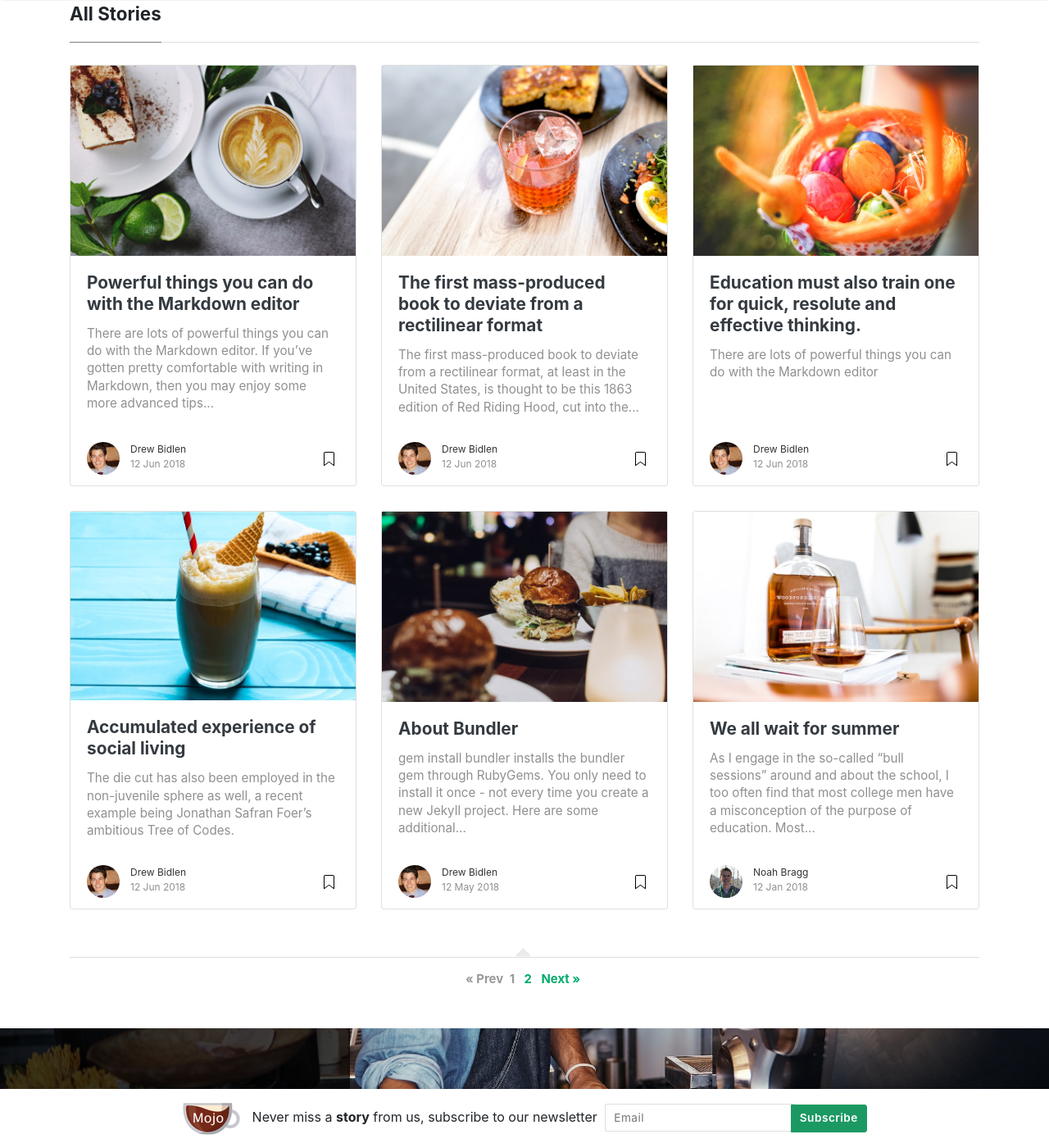
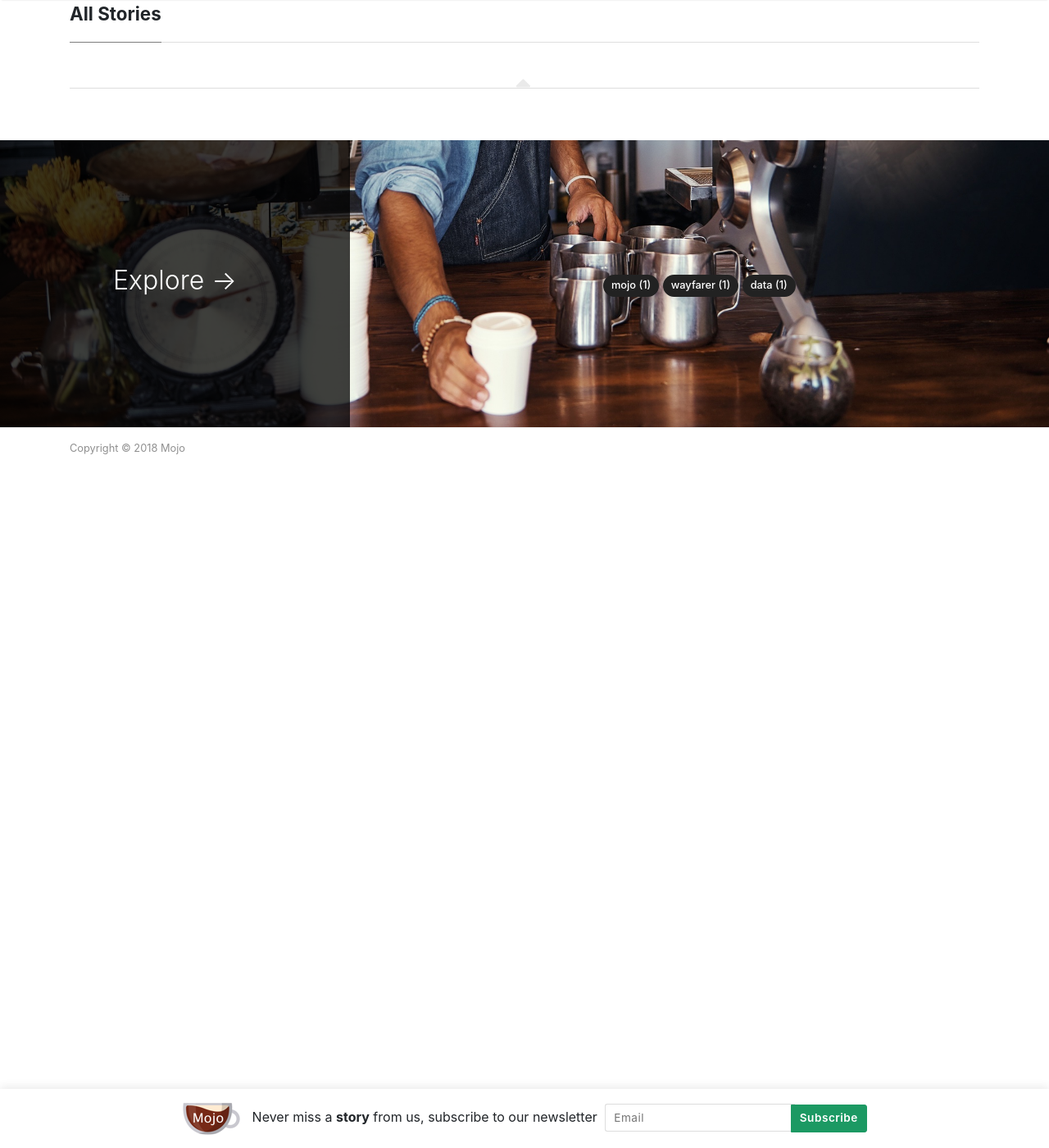
Before and after one commit to normdoow/normdoow.github.io, a Jekyll site: the page built from index.html, in a window 1280 px wide and 1400 px high, scrolled down 628 px. Shown: the whole window at 82% size. Built offline with Jekyll 4.4.1, drawn with Linux system fonts in a browser that asks for light colours; nearby versions of some CDN libraries; the list of posts is cut into pages by our own code; comment, search, counter and statistics services are not loaded; some of the changed text lies outside the part shown.

Commit message:
removed extra posts, added some meta data

````diff
--- a/_posts/2018-01-11-customer-service.md
+++ /dev/null
@@ -1,21 +0,0 @@
----
-layout: post
-title:  "What is Jekylls"
-author: drew
-categories: [ Jekyll, tutorial ]
-image: assets/images/11.jpg
-featured: true
-hidden: true
----
-
-No more databases, comment moderation, or pesky updates to install-just your content. Markdown, Liquid, HTML & CSS go in. Static sites come out ready for deployment. Permalinks, categories, pages, posts, and custom layouts are all first-class citizens here.
-
-Sick of dealing with hosting companies? GitHub Pages are powered by Jekyll, so you can easily deploy your site using GitHub for free-custom domain name and all.
-
-## What is Jekyll?
-
-Jekyll is a simple, blog-aware, static site generator.
-
-You create your content as text files (Markdown), and organize them into folders. Then, you build the shell of your site using Liquid-enhanced HTML templates. Jekyll automatically stitches the content and templates together, generating a website made entirely of static assets, suitable for uploading to any server.
-
-Jekyll happens to be the engine behind GitHub Pages, so you can host your project’s Jekyll page/blog/website on GitHub’s servers for free.
--- a/_posts/2018-01-12-we-all-wait-for-summer.md
+++ /dev/null
@@ -1,10 +0,0 @@
----
-layout: post
-title:  "We all wait for summer"
-author: noah
-categories: [ Jekyll, tutorial ]
-image: assets/images/5.jpg
----
-As I engage in the so-called "bull sessions" around and about the school, I too often find that most college men have a misconception of the purpose of education. Most of the "brethren" think that education should equip them with the proper instruments of exploitation so that they can forever trample over the masses. Still others think that education should furnish them with noble ends rather than means to an end.
-
-It seems to me that education has a two-fold function to perform in the life of man and in society: the one is utility and the other is culture. Education must enable a man to become more efficient, to achieve with increasing facility the ligitimate goals of his life.
--- a/_posts/2018-05-12-about-bundler.md
+++ /dev/null
@@ -1,16 +0,0 @@
----
-layout: post
-title:  "About Bundler"
-author: drew
-categories: [ Jekyll ]
-image: assets/images/2.jpg
----
-`gem install bundler` installs the bundler gem through RubyGems. You only need to install it once - not every time you create a new Jekyll project. Here are some additional details:
-
-`bundler` is a gem that manages other Ruby gems. It makes sure your gems and gem versions are compatible, and that you have all necessary dependencies each gem requires.
-
-The `Gemfile` and `Gemfile.lock` files inform `Bundler` about the gem requirements in your site. If your site doesn’t have these Gemfiles, you can omit `bundle exec` and just `run jekyll serve`.
-
-When you run `bundle exec jekyll serve`, `Bundler` uses the gems and versions as specified in `Gemfile.lock` to ensure your Jekyll site builds with no compatibility or dependency conflicts.
-
-For more information about how to use `Bundler` in your Jekyll project, this tutorial should provide answers to the most common questions and explain how to get up and running quickly.
--- a/_posts/2018-06-12-acumulated-experience.md
+++ /dev/null
@@ -1,16 +0,0 @@
----
-layout: post
-title:  "Accumulated experience of social living"
-author: drew
-categories: [ Jekyll, tutorial ]
-image: assets/images/15.jpg
----
-The die cut has also been employed in the non-juvenile sphere as well, a recent example being Jonathan Safran Foer’s ambitious Tree of Codes.
-
-As for this particular rendition of Charles Perrault’s classic tale, the text and design is by Lydia Very (1823-1901), sister of Transcendentalist poet Jones Very. The gruesome ending of the original - which sees Little Red Riding Hood being gobbled up as well as her grandmother - is avoided here, the gore giving way to the less bloody aims of the morality tale, and the lesson that one should not disobey one’s mother.
-
-The first mass-produced book to deviate from a rectilinear format, at least in the United States, is thought to be this 1863 edition of Red Riding Hood, cut into the shape of the protagonist herself with the troublesome wolf curled at her feet. Produced by the Boston-based publisher Louis Prang, this is the first in their “Doll Series”, a set of five “die-cut” books, known also as shape books — the other titles being Robinson Crusoe, Goody Two-Shoes (also written by Red Riding Hood author Lydia Very), Cinderella, and King Winter.
-
-An 1868 Prang catalogue would later claim that such “books in the shape of a regular paper Doll... originated with us”.
-
-> It would seem the claim could also extend to die cut books in general, as we can’t find anything sooner, but do let us know in the comments if you have further light to shed on this! Such books are, of course, still popular in children’s publishing today, though the die cutting is not now limited to mere outlines, as evidenced in a beautiful 2014 version of the same Little Red Riding Hood story.
--- a/_posts/2018-06-12-education.md
+++ /dev/null
@@ -1,49 +0,0 @@
----
-layout: post
-title:  "Education must also train one for quick, resolute and effective thinking."
-author: drew
-categories: [ Jekyll, tutorial ]
-image: assets/images/3.jpg
----
-There are lots of powerful things you can do with the Markdown editor
-
-If you've gotten pretty comfortable with writing in Markdown, then you may enjoy some more advanced tips about the types of things you can do with Markdown!
-
-As with the last post about the editor, you'll want to be actually editing this post as you read it so that you can see all the Markdown code we're using.
-
-
-## Special formatting
-
-As well as bold and italics, you can also use some other special formatting in Markdown when the need arises, for example:
-
-+ ~~strike through~~
-+ ==highlight==
-+ \*escaped characters\*
-
-
-## Writing code blocks
-
-There are two types of code elements which can be inserted in Markdown, the first is inline, and the other is block. Inline code is formatted by wrapping any word or words in back-ticks, `like this`. Larger snippets of code can be displayed across multiple lines using triple back ticks:
-
-```
-.my-link {
-    text-decoration: underline;
-}
-```
-
-If you want to get really fancy, you can even add syntax highlighting using Rouge.
-
-
-![walking]({{ site.baseurl }}/assets/images/8.jpg)
-
-## Reference lists
-
-The quick brown jumped over the lazy.
-
-Another way to insert links in markdown is using reference lists. You might want to use this style of linking to cite reference material in a Wikipedia-style. All of the links are listed at the end of the document, so you can maintain full separation between content and its source or reference.
-
-## Full HTML
-
-Perhaps the best part of Markdown is that you're never limited to just Markdown. You can write HTML directly in the Markdown editor and it will just work as HTML usually does. No limits! Here's a standard YouTube embed code as an example:
-
-<p><iframe style="width:100%;" height="315" src="https://www.youtube.com/embed/Cniqsc9QfDo?rel=0&amp;showinfo=0" frameborder="0" allowfullscreen></iframe></p>
--- a/_posts/2018-06-12-first-mass-produced.md
+++ /dev/null
@@ -1,16 +0,0 @@
----
-layout: post
-title:  "The first mass-produced book to deviate from a rectilinear format"
-author: drew
-categories: [ Jekyll, tutorial ]
-image: assets/images/17.jpg
----
-The first mass-produced book to deviate from a rectilinear format, at least in the United States, is thought to be this 1863 edition of Red Riding Hood, cut into the shape of the protagonist herself with the troublesome wolf curled at her feet. Produced by the Boston-based publisher Louis Prang, this is the first in their “Doll Series”, a set of five “die-cut” books, known also as shape books — the other titles being Robinson Crusoe, Goody Two-Shoes (also written by Red Riding Hood author Lydia Very), Cinderella, and King Winter.
-
-An 1868 Prang catalogue would later claim that such “books in the shape of a regular paper Doll... originated with us”.
-
-> It would seem the claim could also extend to die cut books in general, as we can’t find anything sooner, but do let us know in the comments if you have further light to shed on this! Such books are, of course, still popular in children’s publishing today, though the die cutting is not now limited to mere outlines, as evidenced in a beautiful 2014 version of the same Little Red Riding Hood story.
-
-The die cut has also been employed in the non-juvenile sphere as well, a recent example being Jonathan Safran Foer’s ambitious Tree of Codes.
-
-As for this particular rendition of Charles Perrault’s classic tale, the text and design is by Lydia Very (1823-1901), sister of Transcendentalist poet Jones Very. The gruesome ending of the original - which sees Little Red Riding Hood being gobbled up as well as her grandmother - is avoided here, the gore giving way to the less bloody aims of the morality tale, and the lesson that one should not disobey one’s mother.
--- a/_posts/2018-06-12-powerful-things-markdown-editor.md
+++ /dev/null
@@ -1,47 +0,0 @@
----
-layout: post
-title:  "Powerful things you can do with the Markdown editor"
-author: drew
-categories: [ Jekyll, tutorial ]
-image: assets/images/16.jpg
----
-There are lots of powerful things you can do with the Markdown editor. If you've gotten pretty comfortable with writing in Markdown, then you may enjoy some more advanced tips about the types of things you can do with Markdown!
-
-As with the last post about the editor, you'll want to be actually editing this post as you read it so that you can see all the Markdown code we're using.
-
-
-## Special formatting
-
-As well as bold and italics, you can also use some other special formatting in Markdown when the need arises, for example:
-
-+ ~~strike through~~
-+ ==highlight==
-+ \*escaped characters\*
-
-
-## Writing code blocks
-
-There are two types of code elements which can be inserted in Markdown, the first is inline, and the other is block. Inline code is formatted by wrapping any word or words in back-ticks, `like this`. Larger snippets of code can be displayed across multiple lines using triple back ticks:
-
-```
-.my-link {
-    text-decoration: underline;
-}
-```
-
-If you want to get really fancy, you can even add syntax highlighting using Rouge.
-
-
-![walking]({{ site.baseurl }}/assets/images/8.jpg)
-
-## Reference lists
-
-The quick brown jumped over the lazy.
-
-Another way to insert links in markdown is using reference lists. You might want to use this style of linking to cite reference material in a Wikipedia-style. All of the links are listed at the end of the document, so you can maintain full separation between content and its source or reference.
-
-## Full HTML
-
-Perhaps the best part of Markdown is that you're never limited to just Markdown. You can write HTML directly in the Markdown editor and it will just work as HTML usually does. No limits! Here's a standard YouTube embed code as an example:
-
-<p><iframe style="width:100%;" height="315" src="https://www.youtube.com/embed/Cniqsc9QfDo?rel=0&amp;showinfo=0" frameborder="0" allowfullscreen></iframe></p>
````
Also changed, not shown: _posts/2018-01-12-is-intelligence-enough.md (deleted, +0 -18 lines), _posts/2018-01-12-never-stopped-worrying-never-loved-bomb.md (deleted, +0 -13 lines), _posts/2018-01-12-options-for-creating-new-site-with-jekyll.md (deleted, +0 -15 lines), _posts/2018-01-12-press-and-education.md (deleted, +0 -19 lines), _posts/2018-01-12-red-riding.md (deleted, +0 -16 lines), _posts/2018-01-12-tree-of-codes.md (deleted, +0 -21 lines), _posts/2018-12-15-case-study.md (+1 -0 lines).
